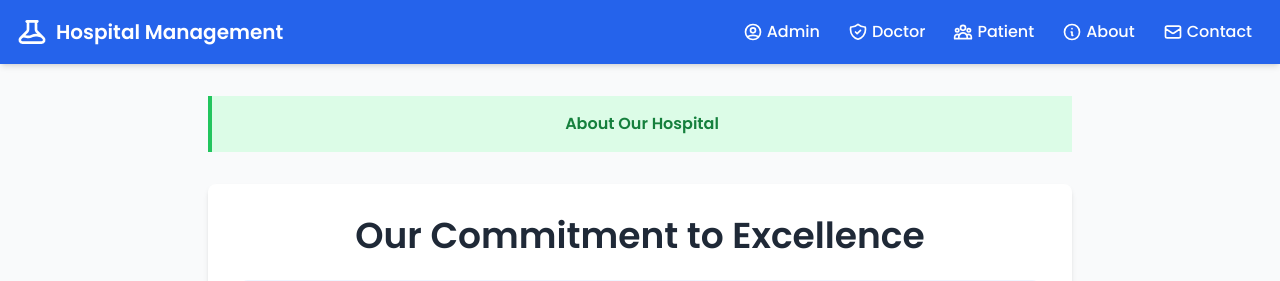
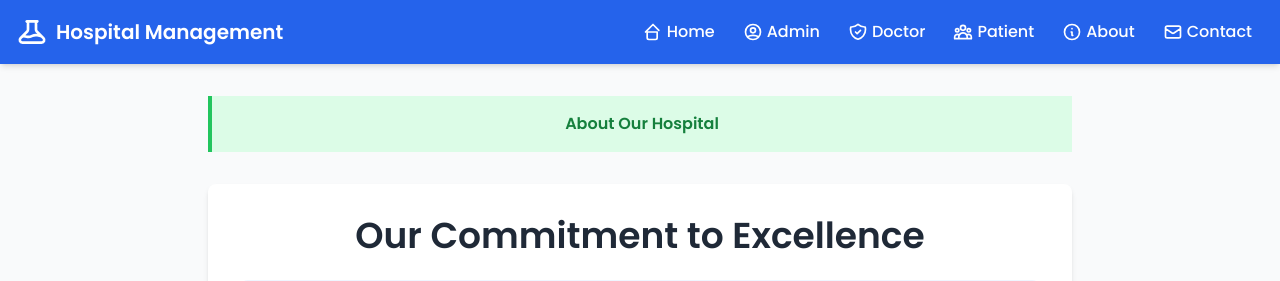
Before and after one commit to Het-thummar/hospital-management, a Django app: page /aboutus/ in a window 1280 px wide. Shown: the top 281 px of the page. Run offline with Django 5.2, Linux system fonts and the light colour scheme; some libraries are stand-ins or nearby versions.

Commit message:
Add Home navpill to navbar for both desktop and mobile menus

```diff
--- a/templates/hospital/navbar.html
+++ b/templates/hospital/navbar.html
@@ -27,6 +27,12 @@
 
         <!-- Desktop Menu -->
         <div class="hidden md:flex space-x-1">
+          <a href="/" class="text-white hover:bg-blue-700 px-3 py-2 rounded-md font-medium flex items-center">
+            <svg xmlns="http://www.w3.org/2000/svg" class="h-5 w-5 mr-1" fill="none" viewBox="0 0 24 24" stroke="currentColor">
+              <path stroke-linecap="round" stroke-linejoin="round" stroke-width="2" d="M3 12l2-2m0 0l7-7 7 7m-2 2v7a2 2 0 01-2 2H7a2 2 0 01-2-2v-7z" />
+            </svg>
+            Home
+          </a>
           <a href="/adminlogin" class="text-white hover:bg-blue-700 px-3 py-2 rounded-md font-medium flex items-center">
             <svg xmlns="http://www.w3.org/2000/svg" class="h-5 w-5 mr-1" fill="none" viewBox="0 0 24 24" stroke="currentColor">
               <path stroke-linecap="round" stroke-linejoin="round" stroke-width="2" d="M5.121 17.804A13.937 13.937 0 0112 16c2.5 0 4.847.655 6.879 1.804M15 10a3 3 0 11-6 0 3 3 0 016 0zm6 2a9 9 0 11-18 0 9 9 0 0118 0z"/>
@@ -72,6 +78,12 @@
 
     <!-- Mobile Menu -->
     <div id="mobile-menu" class="hidden md:hidden bg-blue-700 px-2 pb-3">
+      <a href="/" class="text-white hover:bg-blue-600 px-3 py-2 rounded-md block flex items-center">
+        <svg xmlns="http://www.w3.org/2000/svg" class="h-5 w-5 mr-2" fill="none" viewBox="0 0 24 24" stroke="currentColor">
+          <path stroke-linecap="round" stroke-linejoin="round" stroke-width="2" d="M3 12l2-2m0 0l7-7 7 7m-2 2v7a2 2 0 01-2 2H7a2 2 0 01-2-2v-7z" />
+        </svg>
+        Home
+      </a>
       <a href="/adminclick" class="text-white hover:bg-blue-600 px-3 py-2 rounded-md block flex items-center">
         <svg xmlns="http://www.w3.org/2000/svg" class="h-5 w-5 mr-2" fill="none" viewBox="0 0 24 24" stroke="currentColor">
           <path stroke-linecap="round" stroke-linejoin="round" stroke-width="2" d="M5.121 17.804A13.937 13.937 0 0112 16c2.5 0 4.847.655 6.879 1.804M15 10a3 3 0 11-6 0 3 3 0 016 0zm6 2a9 9 0 11-18 0 9 9 0 0118 0z"/>
```
